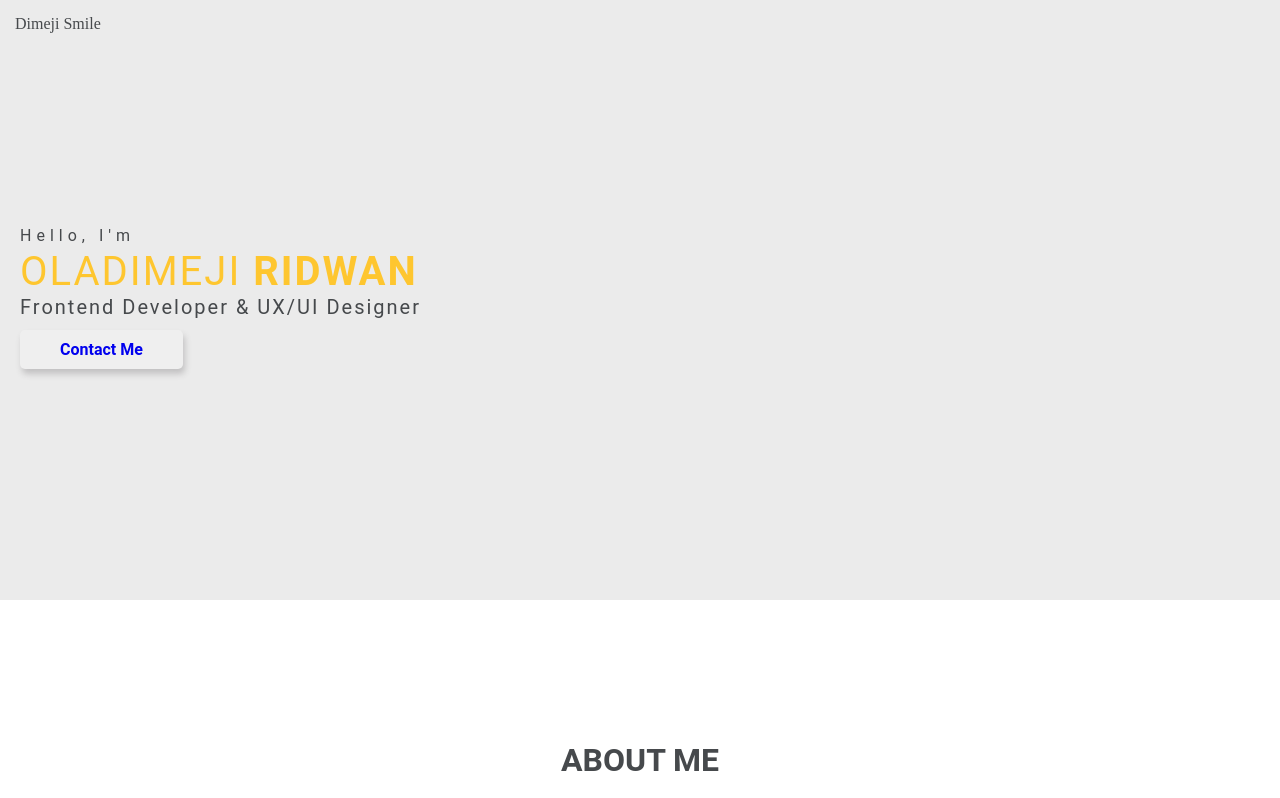
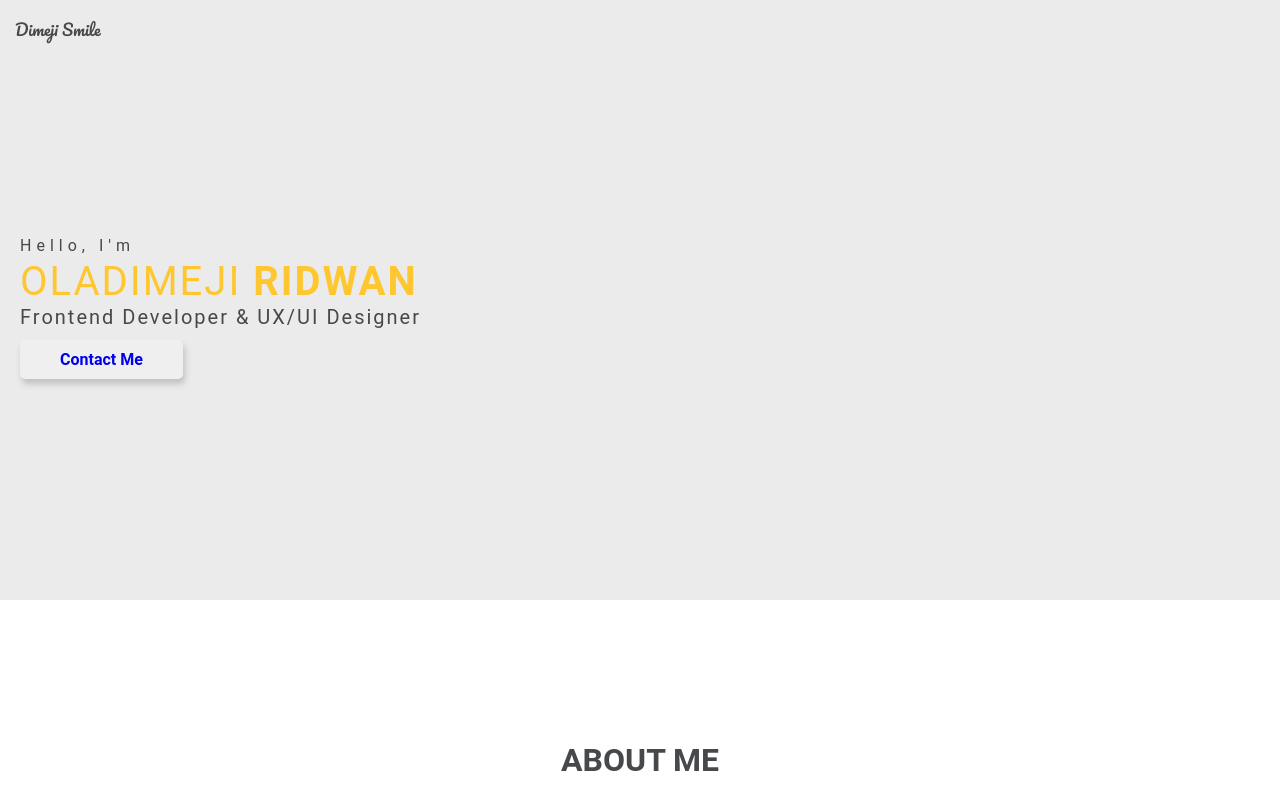
Before and after one commit to dimejismile/ResumeTaskStartNG, a plain HTML site: page index.html in a window 1280 px wide. Shown: the top 798 px of the page. Drawn offline with Linux system fonts and the light colour scheme.

Commit message:
Update index.html

```diff
--- a/index.html
+++ b/index.html
@@ -4,6 +4,7 @@
   <title>Oladimeji Ridwan Resume
   </title>
   <link rel="stylesheet" type="text/css" href="style.css">
+  <link href="https://fonts.googleapis.com/css?family=Pacifico&display=swap" rel="stylesheet">
 </head>
 
 <body>
```
